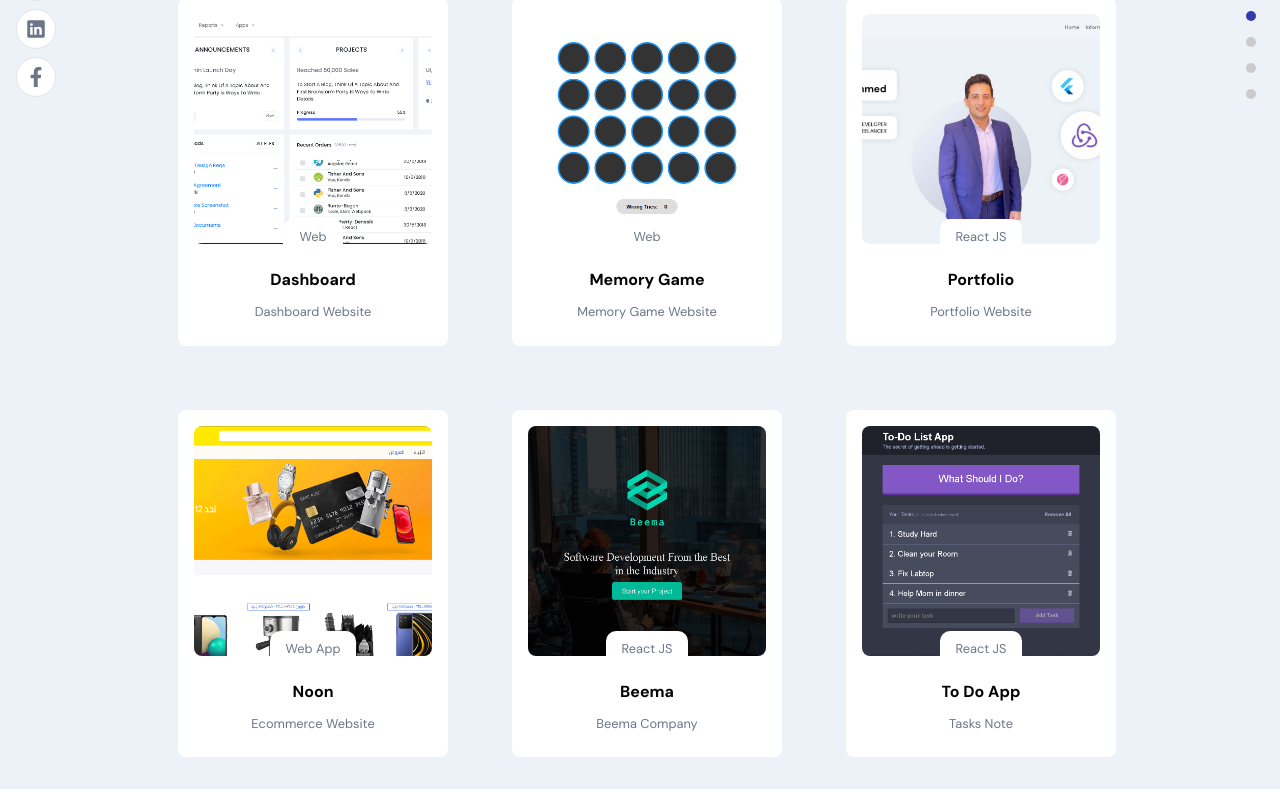
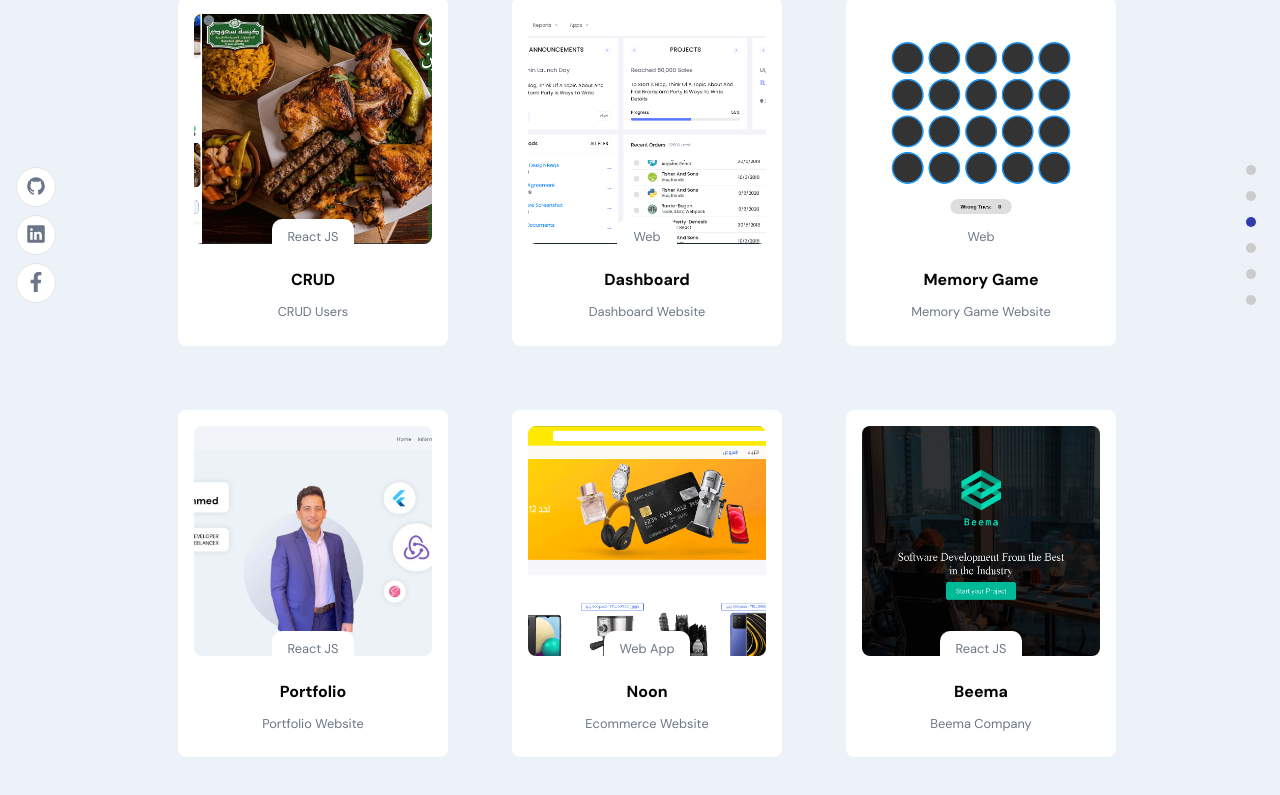
Before and after one commit to muhammedosama8/muhammed-portfolio, a React (Create React App) app: page / in a window 1280 px wide. Shown: the part 2330-3125 px from the top of the page. Built offline with nearby package versions, Linux system fonts and the light colour scheme; the HTML template or start-up script is replaced by a standard one.

Commit message:
add project

```diff
--- a/src/assets/index.js
+++ b/src/assets/index.js
@@ -32,11 +32,17 @@ import noon from './myWork/noon.PNG';
 import muthmer from './myWork/muthmer.png';
 import memory from './myWork/memory-game.png';
 import bazaar from './myWork/bazaar-ecommerce.png';
+import crud from './myWork/crud.png'
 
 import cv from './pdf/Muhammed_Resume.pdf';
 
 
 // eslint-disable-next-line import/no-anonymous-default-export
 export default {
-    css, figma, cv, flutter, git, garphql, html, javascript, node, bootstrap , github, react, redux, webpack,sass, typescript, about01, about02, about03, about04, muhammed, circle, mobile, email, beema, dashboard, kabsah, toDoTasks, portfolio, noon, memory, muthmer, bazaar
+    css, figma, cv, flutter, git, garphql, html,
+    javascript, node, bootstrap , github, react, redux,
+    webpack,sass, typescript, about01, about02, about03,
+    about04, muhammed, circle, mobile, email, beema, dashboard,
+    kabsah, toDoTasks, portfolio, noon, memory, muthmer, bazaar,
+    crud
 };
--- a/src/common/myProjects.js
+++ b/src/common/myProjects.js
@@ -24,6 +24,14 @@ export const myProjects =[
         url: 'https://kabsah-store.vercel.app/',
         img: images.kabsah,
         code:'https://github.com/muhammedosama8/kabsah-store'
+    },
+    {
+        tag: ['react JS', 'all'],
+        name: 'CRUD',
+        description: 'CRUD Users',
+        url: 'https://crud-users-omega.vercel.app',
+        img: images.kabsah,
+        code:'https://github.com/muhammedosama8/crud-users'
     },
     {
         tag: ['web', 'all'],
```
Also changed, not shown: src/assets/myWork/crud.png (added).
